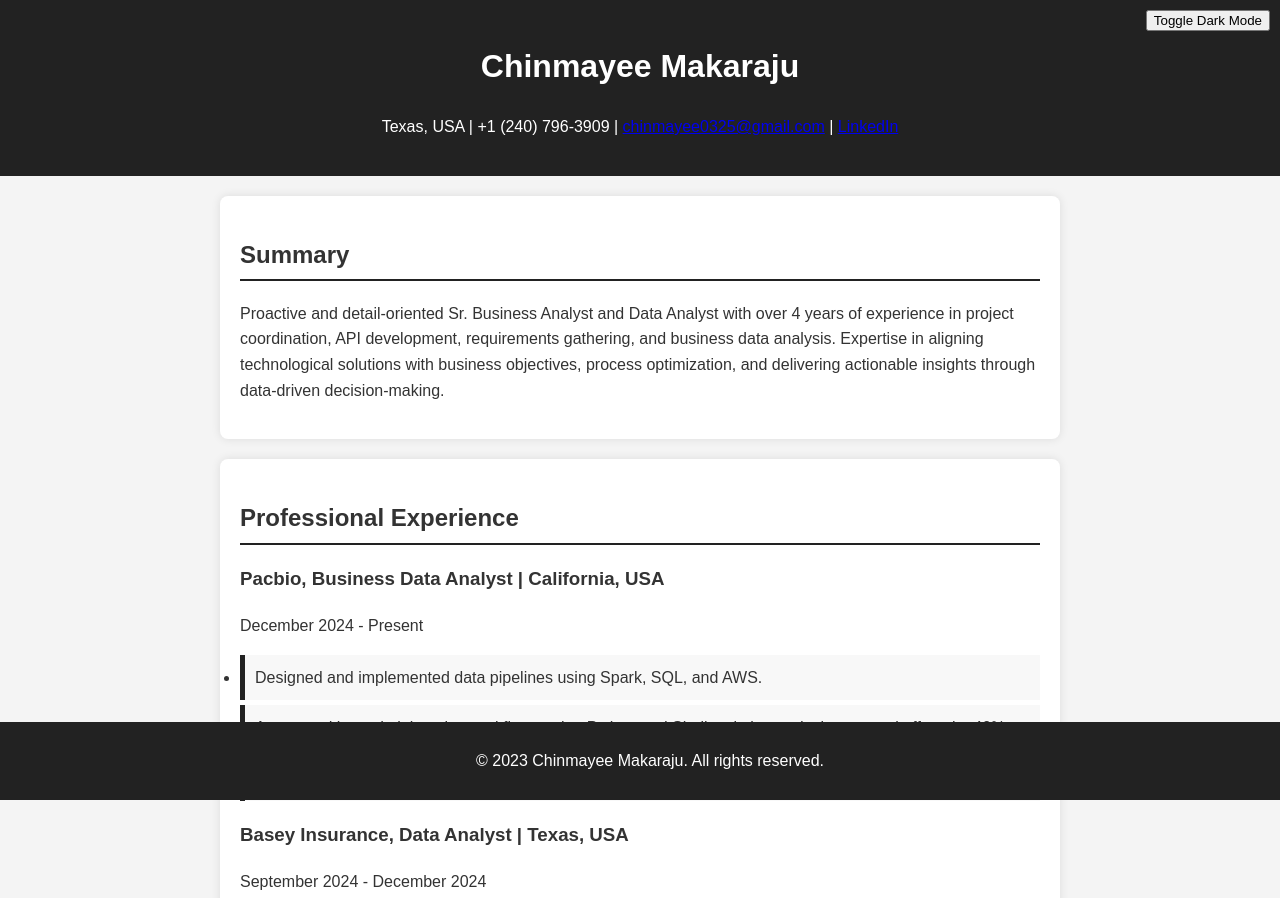
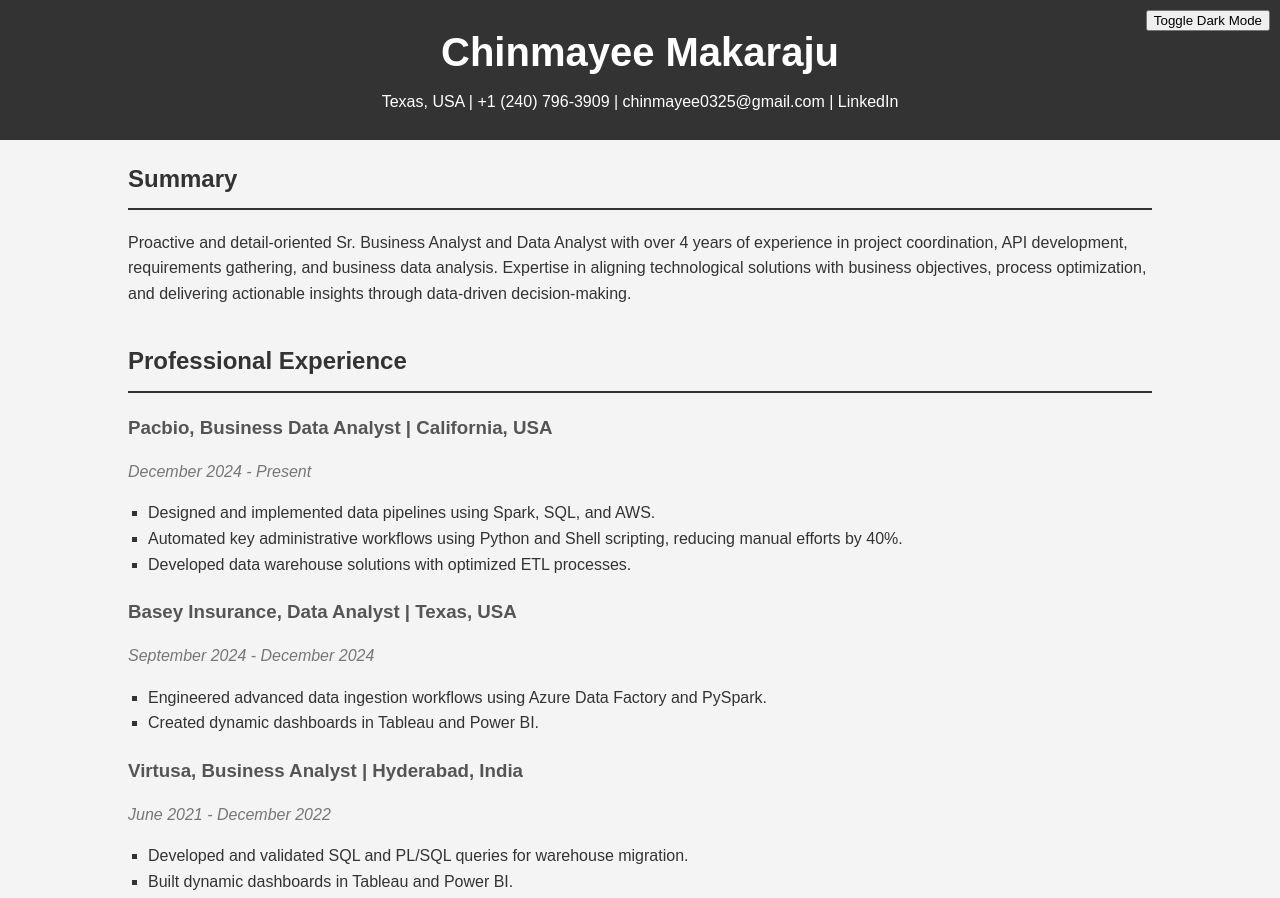
Before and after one commit to Chinmayee2008/chinmayeemakaraju.github.io, a plain HTML site: page index.html in a window 1280 px wide. Shown: the top 898 px of the page. Drawn offline with Linux system fonts and the light colour scheme.

Commit message:
styles.css

```diff
--- a/styles.css
+++ b/styles.css
@@ -1,90 +1,77 @@
 /* General Styles */
 body {
   font-family: Arial, sans-serif;
+  line-height: 1.6;
   margin: 0;
   padding: 0;
   background-color: #f4f4f4;
   color: #333;
-    line-height: 1.6;
+}
+
+.container {
+  width: 80%;
+  margin: auto;
+  overflow: hidden;
 }
 
 header {
-    background: #222;
-    color: white;
-    padding: 20px;
+  background: #333;
+  color: #fff;
+  padding: 20px 0;
   text-align: center;
 }
 
-nav ul {
-    list-style: none;
-    padding: 0;
+header h1 {
+  margin: 0;
+  font-size: 2.5em;
 }
 
-nav ul li {
-    display: inline;
-    margin: 0 15px;
+header p {
+  margin: 5px 0;
 }
 
-nav ul li a {
-    color: white;
+header a {
+  color: #fff;
   text-decoration: none;
-    font-weight: bold;
 }
 
-section {
-    max-width: 800px;
-    margin: 20px auto;
-    background: white;
-    padding: 20px;
-    border-radius: 8px;
-    box-shadow: 0 0 10px rgba(0, 0, 0, 0.1);
+header a:hover {
+  text-decoration: underline;
 }
 
 h2 {
-    border-bottom: 2px solid #222;
-    padding-bottom: 5px;
+  color: #333;
+  border-bottom: 2px solid #333;
+  padding-bottom: 10px;
+}
+
+.job, .education-item {
+  margin-bottom: 20px;
+}
+
+.job h3, .education-item h3 {
+  margin: 0;
+  color: #555;
+}
+
+.date {
+  font-style: italic;
+  color: #777;
 }
 
 ul {
-    padding: 0;
-}
-
-ul li {
-    background: #f8f8f8;
-    padding: 10px;
-    margin: 5px 0;
-    border-left: 5px solid #222;
+  list-style-type: square;
+  padding-left: 20px;
 }
 
 footer {
+  background: #333;
+  color: #fff;
   text-align: center;
-    padding: 10px;
-    background: #222;
-    color: white;
-    position: fixed;
-    bottom: 0;
-    width: 100%;
+  padding: 10px 0;
+  margin-top: 20px;
 }
 
-/* Profile Image Styling */
-.profile-img {
-    display: block;
-    max-width: 150px;
-    border-radius: 50%;
-    margin: 10px auto;
+footer p {
+  margin: 0;
 }
-
-/* Dark Mode Styling */
-.dark-mode {
-    background-color: #222;
-    color: white;
-}
-
-.dark-mode header, .dark-mode footer {
-    background: #111;
-}
-
-.dark-mode ul li {
-    background: #333;
-    border-left: 5px solid white;
-}
```
Lines whose indentation alone changed are shown as unchanged.
